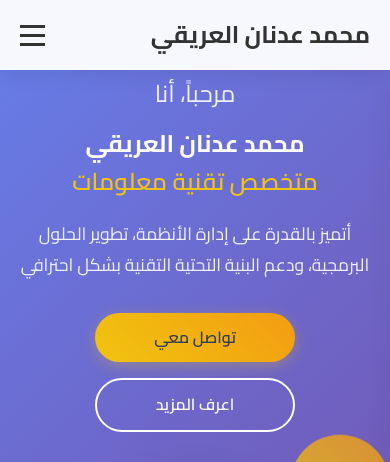
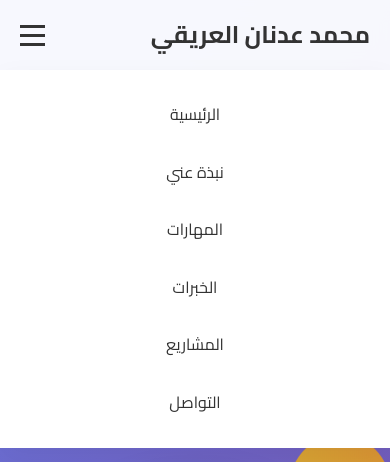
Before and after one commit to alariqimohmmedalariqi-tech/cv_MohammedAlariqi, a plain HTML site: page index.html in a window 390 px wide. Both pictures are taken after a click on the element 32 px from the left and 35 px from the top of the page. Shown: the top 462 px of the page. Drawn offline with nearby package versions, Linux system fonts and the light colour scheme.

Commit message:
Update index.html

```diff
--- a/index.html
+++ b/index.html
@@ -442,7 +442,28 @@
     const root = ReactDOM.createRoot(document.getElementById("react-name"));
     root.render(<NameComponent />);
   </script>
+<script>
 
+  document.addEventListener("DOMContentLoaded", function () {
+    const hamburger = document.querySelector(".hamburger");
+    const navMenu = document.querySelector(".nav-menu");
+    const navLinks = document.querySelectorAll(".nav-link");
+
+
+    hamburger.addEventListener("click", function () {
+      hamburger.classList.toggle("active");
+      navMenu.classList.toggle("active");
+    });
+
+
+    navLinks.forEach(link => {
+      link.addEventListener("click", function () {
+        hamburger.classList.remove("active");
+        navMenu.classList.remove("active");
+      });
+    });
+  });
+</script>
 
 </body>
 </html>
```
